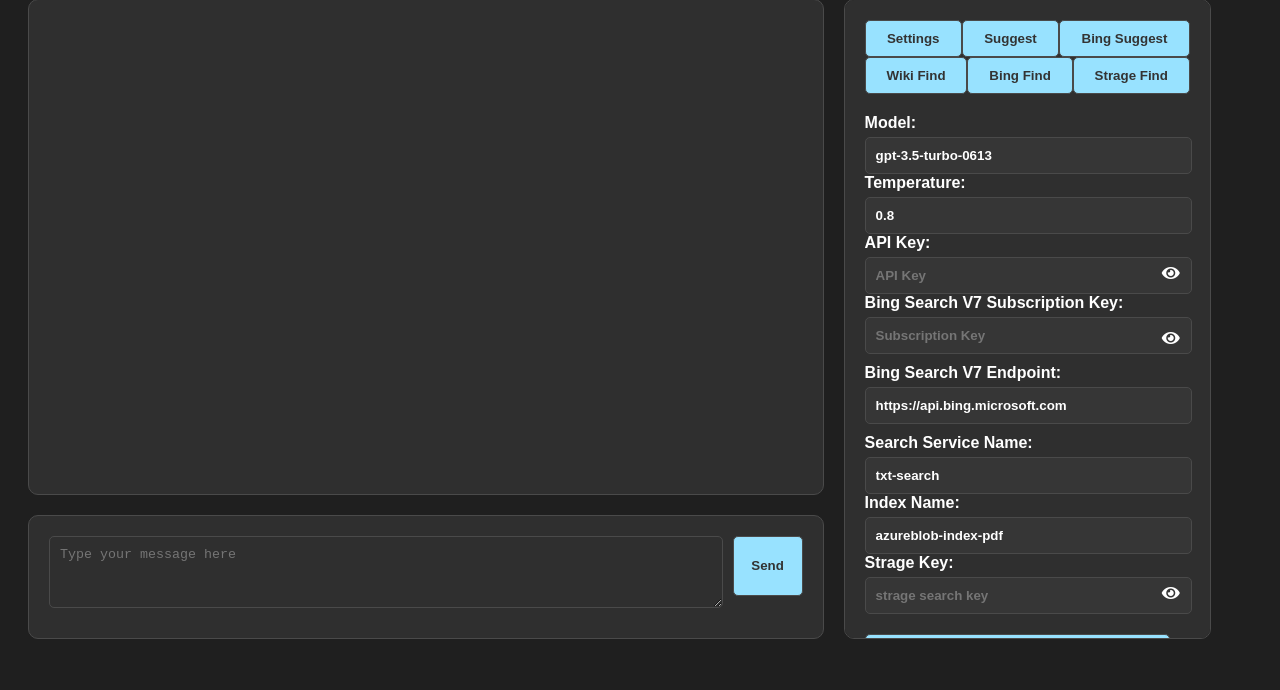
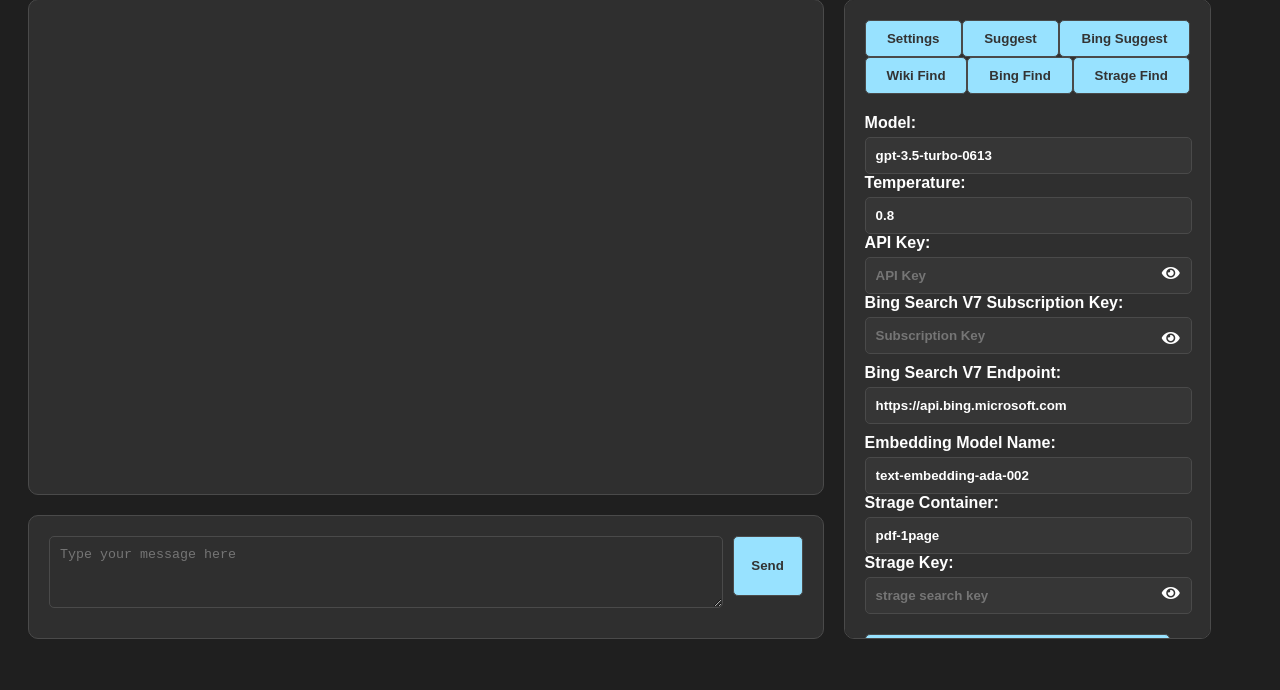
Before and after one commit to sekihan02/UI_for_personal_use_ChatGPTAPI, a Flask app: page / in a window 1280 px wide. Shown: the part 110-800 px from the top of the page. Run offline with Flask 3, Linux system fonts and the light colour scheme.

Commit message:
Azure Blob Storage に格納されたデータをOpenAIのEmbeddingsで検索する

```diff
--- a/app/routes/chat.py
+++ b/app/routes/chat.py
@@ -1,19 +1,34 @@
 import os
 import ast
+import io
 # import base64
 import requests
+from tqdm import tqdm
+from glob import glob
+import numpy as np
+import pandas as pd
+
+from PyPDF2 import PdfReader
+import pdfplumber
+
 from urllib.parse import unquote
 from flask import Blueprint, render_template
 from flask import Flask, request, jsonify
 from flask import current_app as app
 from azure.core.credentials import AzureKeyCredential
 from azure.search.documents import SearchClient
+from azure.storage.blob import BlobServiceClient, BlobClient, ContainerClient
+
 import openai
+from openai.embeddings_utils import get_embedding, cosine_similarity
+
 import wikipedia
 from langchain.chat_models import ChatOpenAI
 from langchain.chains import LLMChain
 from langchain.prompts import PromptTemplate
 from langchain.chains import SequentialChain
+
+from sklearn.metrics.pairwise import cosine_similarity as cs
 
 chat_bp = Blueprint('chat', __name__)
 
@@ -24,8 +39,8 @@ settings = {
     'api_key': '',
     'bing_search_v7_subscription_key': '',
     'bing_search_v7_endpoint': 'https://api.bing.microsoft.com',
-    'search_service_name': 'txt-search',
-    'index_name': 'azureblob-index-pdf',
+    'search_service_name': 'text-embedding-ada-002',
+    'index_name': 'pdf-1page',
     'strage_search_key': '',
 }
 
@@ -128,6 +143,7 @@ class SimpleMemory:
 # 8件のメッセージを記憶するように設定
 memory = SimpleMemory(max_length=8)
 
+
 @chat_bp.route('/get_response', methods=['POST'])
 def get_response():
     global should_recommend
@@ -136,6 +152,7 @@ def get_response():
     global should_recommend_rec_bing  # 追加
     global should_strage_search  # 追加
 
+    res = ""
     recommendations = ""
     rec_bing_search = ""
     strage_search = ""
@@ -185,7 +202,8 @@ def get_response():
     response = res_chain({"question": "\n".join(past_conversation + ["User: "+message])})
 
     # メモリに新しい会話のペアを追加
-    memory.add_pair(message, response["res"])
+    res = response["res"]
+    memory.add_pair(message, res)
 
     # RecommendのMaking Recommendationsのチェックがあったら
     if should_recommend:
@@ -212,7 +230,7 @@ def get_response():
             output_variables=["recommend"],
             verbose=True
         )
-        q_recommend = res_recchain({"response": response["res"]})
+        q_recommend = res_recchain({"response": res})
         recommendations = ["次に推奨される質問は次のようなものが考えられます。"] + q_recommend["recommend"].split('\n')
 
         # return jsonify({'response': response['res'], 'recommendations': recommendations})
@@ -256,7 +274,7 @@ def get_response():
             output_variables=["keywords"],
             verbose=True
         )
-        keywords = keyword_recchain({"response": response["res"]})
+        keywords = keyword_recchain({"response": res})
         # 文字列をPythonのリストに変換
         keyword_list = keywords["keywords"].split(' ')
 
@@ -309,7 +327,7 @@ def get_response():
             concatenated_snippets = separator.join(snippets)
             concatenated_snippets_list.append(concatenated_snippets)
 
-        summary_bing = summary_recchain({"response": response["res"], "bing_search": concatenated_snippets_list})
+        summary_bing = summary_recchain({"response": res, "bing_search": concatenated_snippets_list})
 
         rec_bing_search = ["次に推奨される質問は次のようなものが考えられます。"] + summary_bing["summary_list"].split('\n')
         # rec_bing_search = ["次に推奨される質問は次のようなものが考えられます。"] + "てすと\nです\ntest\ntest\ntest".split('\n')
@@ -355,7 +373,7 @@ def get_response():
             output_variables=["keywords"],
             verbose=True
         )
-        keywords = keyword_recchain({"response": response["res"]})
+        keywords = keyword_recchain({"response": res})
         # 文字列をPythonのリストに変換
         keyword_list = keywords["keywords"].split(' ')
 
@@ -452,7 +470,7 @@ def get_response():
             output_variables=["lang_list"],
             verbose=True
         )
-        list_lang = list_recchain({"response": response["res"]})
+        list_lang = list_recchain({"response": res})
         # 文字列をPythonのリストに変換
         lang_list = list_lang["lang_list"].split(' ')
 
@@ -492,67 +510,63 @@ def get_response():
         wiki_search = ["関連ワードを調査しました。"] + summary_wiki["summary_list"].split('\n')
 
         # return jsonify({'response': response['res'], 'wiki_search': wiki_search})
+    # Storageから検索を行うかどうかの判定
+    if should_strage_search:
+        # 埋め込みベクトルモデル
+        embedding_model = settings['search_service_name']
+        # Storageの名前
+        container_name = settings['index_name']
+        # Storage接続文字列
+        connection_string = settings['strage_search_key']
+        # BlobServiceClientを作成（Azure Storageへの接続クライアント）
+        blob_service_client = BlobServiceClient.from_connection_string(connection_string)
 
-    if should_strage_search:
-        search_service_name = settings['search_service_name']
-        index_name = settings['index_name']
-        api_key = settings['strage_search_key']
+        # コンテナ内のBlobのリストを取得
+        blob_list = blob_service_client.get_container_client(container_name).list_blobs()
 
-        # Create a client
-        credential = AzureKeyCredential(api_key)
-        endpoint = f"https://{search_service_name}.search.windows.net"
-        search_client = SearchClient(endpoint, index_name, credential)
+        # テキストとそのコサイン類似度を格納するリストを初期化
+        texts_and_similarities = []
+        # OpenAIのAPIを使用してキーワードを埋め込みベクトルに変換
+        response = openai.Embedding.create(input=message, model="text-embedding-ada-002")
+        keyword_embedding = response['data'][0]['embedding']
 
-        # Get the keyword from the user
-        keyword = response["res"]
+        # コンテナ内の各Blobに対してループ処理
+        for blob in blob_list:
+            # Blobのクライアントを作成（特定のBlobにアクセスするためのクライアント）
+            blob_client = blob_service_client.get_blob_client(container_name, blob.name)
 
-        # Search the PDFs with the keyword
-        results = search_client.search(search_text=keyword)
+            # Azure StorageからCSVファイルをダウンロード
+            download_stream = blob_client.download_blob().readall()
+            df = pd.read_csv(io.StringIO(download_stream.decode('utf-8')))
 
-        # Check if any results were found
-        starage_str = []
-        if not results:
-            print("No results found.")
-        else:
-            # Print the first 2 results
-            for i, result in enumerate(results):
-                if i >= 2:  # Stop after printing 2 results
-                    break
-                # Get the encoded URL
-                encoded_path = result['metadata_storage_path']
-                # URL decode the path
-                decoded_path = unquote(encoded_path)
-                # Extract the file name from the path
-                file_name = os.path.basename(decoded_path)
-                str_ = f"Text: {result['content']}\n" + f"Found PDF: {file_name}\n"
-                starage_str.append(str_)
-        # # Check if any results were found
-        # if not results:
-        #     print("No results found.")
-        # else:
-        #     # Print the first 2 results
-        #     for i, result in enumerate(results):
-        #         if i >= 2:  # Stop after printing 2 results
-        #             break
-        #         # Get the encoded URL
-        #         encoded_path = result['metadata_storage_path']
-        #         # Correct the padding for Base64 decoding
-        #         padding = 4 - len(encoded_path) % 4
-        #         encoded_path += "=" * padding
-        #         # Base64 decode the URL
-        #         decoded_bytes = base64.b64decode(encoded_path)
-        #         decoded_path = decoded_bytes.decode('utf-8')
-        #         # URL decode the path
-        #         decoded_path = unquote(decoded_path)
-        #         # Extract the file name from the path
-        #         file_name = os.path.basename(decoded_path)
-        #         print(f"Found PDF: {file_name}")
-        #         print(f"Text: {result['content']}\n")
+            # 'embedding'列をリストに戻す
+            df['embedding'] = df['embedding'].apply(lambda x: list(map(float, x.strip('[]').split(', '))))
 
-        strage_search = ["Strageから関連ワードを調べました。"] + starage_str
+            # DataFrameの各行に対してループ処理
+            for _, row in df.iterrows():
+                # キーワードの埋め込みベクトルとテキストの埋め込みベクトルの間のコサイン類似度を計算
+                cosine_sim = cs([keyword_embedding], [row['embedding']])[0][0]
+                # COS類似度が0.8以上の場合のみ格納
+                if cosine_sim > 0.8:
+                    # テキスト、そのコサイン類似度、ページ番号、ファイル名をリストに追加
+                    texts_and_similarities.append((cosine_sim, row['text'], row['page_num'], blob.name))
 
-    # return jsonify({'response': response["res"]})
-    return jsonify({'response': response["res"], 'wiki_search': wiki_search, 'bing_search': bing_search, 'rec_bing_search': rec_bing_search, 'recommendations': recommendations, 'strage_search': strage_search})
+            # リストをコサイン類似度の降順にソート
+            texts_and_similarities.sort(reverse=True)
+            starage_str = []
+            # キーワードと最もコサイン類似度が高いテキストのファイル名、ページ番号、テキストを出力
+            range_sim_word = min(3, len(texts_and_similarities))
+            for i in range(range_sim_word):
+                # COS類似度が0.6以上の場合のみ格納
+                if texts_and_similarities[i][0] > 0.6:
+                    starage_str.append(f'File Name:{texts_and_similarities[i][3]}\nPage Number: {texts_and_similarities[i][2]}\n Text: {texts_and_similarities[i][1]}\n')
+            # texts_and_similaritiesが空かどうかを確認
+            if not starage_str:
+                starage_str.append("類似文章が見当たりませんでした。")
+            strage_search = ["Strageから関連文章を調べました。"] + starage_str
+
+    # return jsonify({'response': res})
+    return jsonify({'response': res, 'wiki_search': wiki_search, 'bing_search': bing_search, 'rec_bing_search': rec_bing_search, 'recommendations': recommendations, 'strage_search': strage_search})
 
 def get_bing_search_results_for_keywords(keywords, num_results=3, lang='ja-JP'):
     """
@@ -600,29 +614,6 @@ def get_bing_search_results_for_keywords(keywords, num_results=3, lang='ja-JP'):
             all_results.extend(results)
         except Exception as ex:
             print(f"Error for keyword {keyword}: {str(ex)}")
-
-    # params = {'q': keywords, 'count': num_results, 'mkt': lang}
-    # headers = {'Ocp-Apim-Subscription-Key': subscription_key}
-    # try:
-        # response = requests.get(endpoint, headers=headers, params=params)
-        # response.raise_for_status()
-
-        # json_response = response.json()
-        # results = []
-        # if 'webPages' in json_response:
-            # for item in json_response['webPages']['value']:
-                # results.append({
-                    # 'keyword': keywords,
-                    # 'name': item['name'],
-                    # 'url': item['url'],
-                    # 'snippet': item['snippet']
-                # })
-        # else:
-            # print(f"No web pages found for keyword {keyword}")
-        # all_results.extend(results)
-    # except Exception as ex:
-        # print(f"Error for keyword {keyword}: {str(ex)}")
-
     return all_results
 
 
--- a/app/templates/index.html
+++ b/app/templates/index.html
@@ -66,11 +66,11 @@
                         <input type="text" id="bing_search_v7_endpoint" name="bing_search_v7_endpoint", value="https://api.bing.microsoft.com">
                     </div>
 
-                    <!-- Strage searchの設定項目 -->
-                    <label for="search_service_name">Search Service Name:</label>
-                    <input type="text" id="search_service_name" name="search_service_name" value="txt-search">
-                    <label for="index_name">Index Name:</label>
-                    <input type="text" id="index_name" name="index_name" value="azureblob-index-pdf">
+                    <!-- 埋め込みベクトルモデルの設定項目 -->
+                    <label for="search_service_name">Embedding Model Name:</label>
+                    <input type="text" id="search_service_name" name="search_service_name" value="text-embedding-ada-002">
+                    <label for="index_name">Strage Container:</label>
+                    <input type="text" id="index_name" name="index_name" value="pdf-1page">
 
                     <div>
                         <label for="strage_search_key">Strage Key:</label>
```
Also changed, not shown: requirements.txt (+9 -0 lines), README.md, UI_for_GPT_to_chat_strageembeded.gif (added), UI_for_GPT_to_chat_stragefine-imageonline.gif (renamed from UI_for_GPT_to_chat_stragefine-imageonline.co-3740539.gif).
